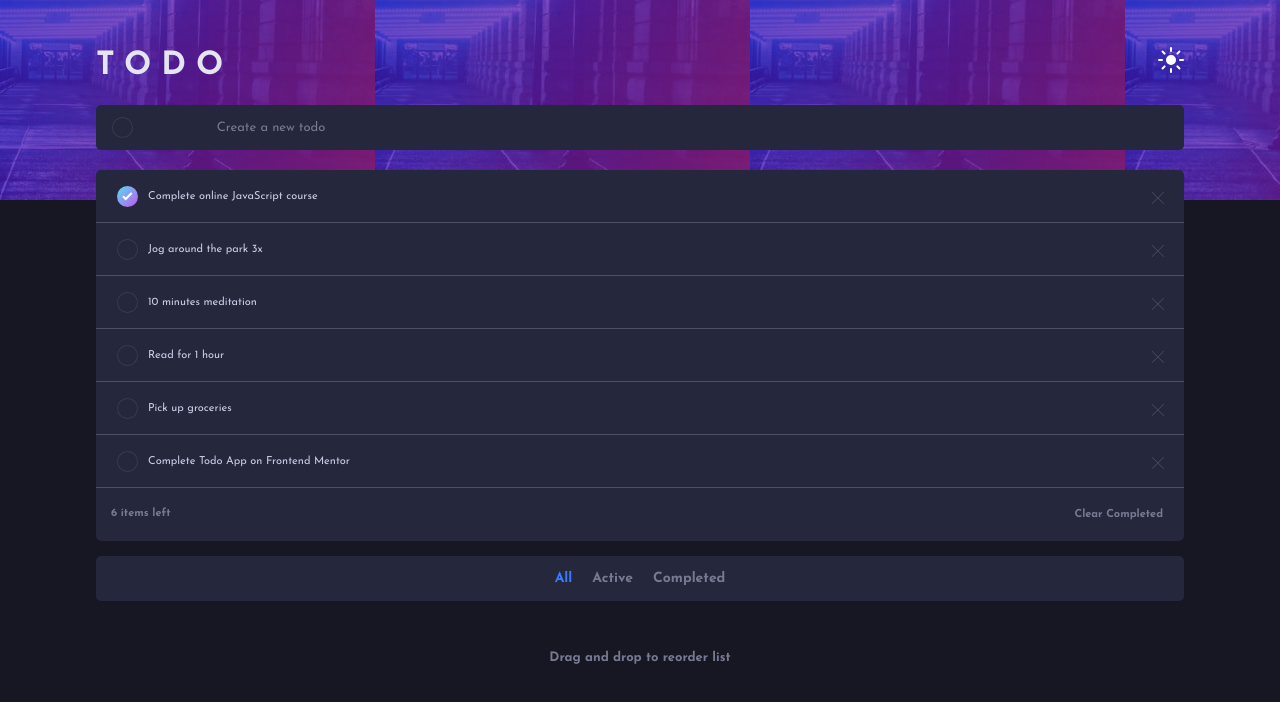
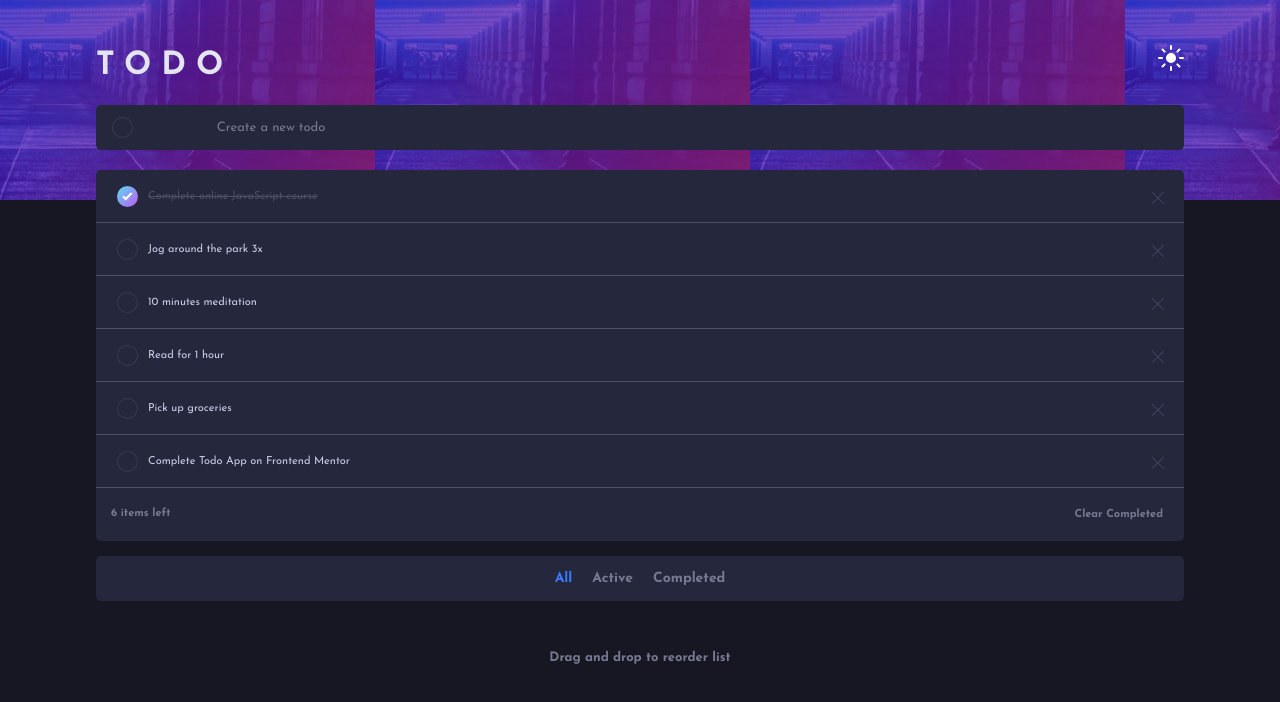
Before and after one commit to BrandonSdvl/Todo, a React (Create React App) app: page / in a window 1280 px wide. Shown: the top 702 px of the page. Built offline with nearby package versions, Linux system fonts and the light colour scheme.

Commit message:
Theme Switcher

```diff
--- a/src/App.jsx
+++ b/src/App.jsx
@@ -37,14 +37,33 @@ const initialData = [
   },
 ]
 
+const themes = {
+  light: {
+    '--main-background': 'hsl(236, 33%, 92%)',
+    '--second-background': 'hsl(0, 0%, 98%)',
+    '--main-font-color': 'hsl(235, 19%, 35%)',
+    '--second-font-color': 'hsl(236, 9%, 61%)',
+    '--third-font-color': 'hsl(233, 11%, 84%)',
+    '--line-color': 'hsl(233, 11%, 84%)',
+  },
+
+  dark: {
+    '--main-background': 'hsl(235, 21%, 11%)',
+    '--second-background': 'hsl(235, 24%, 19%)',
+    '--main-font-color': 'hsl(234, 39%, 85%)',
+    '--second-font-color': '#777a92',
+    '--third-font-color': '#393a4c',
+    '--line-color': '#4d5066',
+  }
+}
+
 function App() {
   const [data, setData] = useState(initialData)
   const [view, setView] = useState('all')
   const [theme, setTheme] = useState('dark')
 
-
   return (
-    <div className="app">
+    <div className="app" style={{ ...themes[theme] }}>
       <Header data={data} setData={setData} theme={theme} setTheme={setTheme} />
       <TodoList data={data} setData={setData} view={view} />
       <Footer setView={setView} view={view} />
--- a/src/App.scss
+++ b/src/App.scss
@@ -0,0 +1,50 @@
+.app {
+    background-color: var(--main-background);
+}
+
+.checkbox {
+    visibility: hidden;
+    width: 22px;
+    height: 22px;
+    display: flex;
+    align-items: center;
+    justify-content: center;
+    position: relative;
+    margin: 0;
+    cursor: pointer;
+
+    &::before {
+        display: block;
+        visibility: visible;
+        content: "";
+        width: 21px;
+        height: 21px;
+        background-color: var(--third-font-color);
+        border-radius: 50%;
+    }
+
+    &::after {
+        display: block;
+        position: absolute;
+        visibility: visible;
+        content: "";
+        width: 19px;
+        height: 19px;
+        border-radius: 50%;
+        background-color: var(--second-background);
+    }
+
+    &:checked {
+
+        &::before,
+        &::after {
+            background: var(--check-background);
+        }
+
+        &::after {
+            background-image: url('./assets/icon-check.svg');
+            background-repeat: no-repeat;
+            background-position: center;
+        }
+    }
+}
--- a/src/components/Footer/Footer.scss
+++ b/src/components/Footer/Footer.scss
@@ -22,9 +22,18 @@
         font-weight: 700;
         outline: none;
 
+        &:hover {
+            color: var(--main-font-color);
+        }
+
         &--active {
             color: var(--bright-blue);
+
+            &:hover {
+                color: var(--bright-blue);
+            }
         }
+
     }
 
     &__message {
--- a/src/components/Header/Header.jsx
+++ b/src/components/Header/Header.jsx
@@ -4,6 +4,15 @@ import { ReactComponent as IconMoon } from '../../assets/icon-moon.svg'
 import { useRef } from 'react'
 
 const Header = ({ data, setData, theme, setTheme }) => {
+
+    const changeTheme = () => {
+        if (theme === 'dark') {
+            setTheme('light')
+        } else if (theme === 'light') {
+            setTheme('dark')
+        }
+    };
+
     const checkboxRef = useRef(null)
 
     const handlekeyDown = (e) => {
@@ -18,11 +27,14 @@ const Header = ({ data, setData, theme, setTheme }) => {
             setData([...data, newItem])
         }
     }
+
     return (
-        <header className="header">
+        <header className={`header ${theme === 'light' ? 'header--light' : 'header--dark'}`}>
             <div className={"header__top"}>
                 <h1 className="header__title">TODO</h1>
-                {theme === 'dark' ? <IconSun className={"header__icon"} /> : <IconMoon className={"header__icon"} />}
+                <span onClick={changeTheme}>
+                    {theme === 'dark' ? <IconSun className={"header__icon"} /> : <IconMoon className={"header__icon"} />}
+                </span>
             </div>
             <div className={"header__input-container"}>
                 <input className={"checkbox"} type="checkbox" ref={checkboxRef} />
--- a/src/components/Header/Header.scss
+++ b/src/components/Header/Header.scss
@@ -1,7 +1,31 @@
 .header {
     width: 85%;
-    z-index: 10;
     color: var(--main-font-color-hover);
+    z-index: 100;
+
+    &::before {
+        display: block;
+        content: '';
+        width: 100vw;
+        height: 200px;
+        top: 0;
+        left: 0;
+        position: absolute;
+        z-index: -10;
+        // background-repeat: no-repeat;
+    }
+
+    &--dark {
+        &::before {
+            background-image: url('../../assets/bg-mobile-dark.jpg');
+        }
+    }
+
+    &--light {
+        &::before {
+            background-image: url('../../assets/bg-mobile-light.jpg');
+        }
+    }
 
     &__title {
         margin-top: 50px;
--- a/src/components/TodoItem/TodoItem.jsx
+++ b/src/components/TodoItem/TodoItem.jsx
@@ -9,7 +9,7 @@ const TodoItem = ({ itemData, deleteItem, updateItem }) => {
     }
 
     return (
-        <div className={"todo-item"}>
+        <div className={`todo-item ${itemData.completed ? 'todo-item--completed' : ''}`}>
             <label className={"todo-item__label"}>
                 <input className={"checkbox"} type="checkbox" checked={itemData.completed} onChange={handleChange} name="completed" />
                 <span className={"todo-item__text"}>{itemData.task}</span>
--- a/src/components/TodoItem/TodoItem.scss
+++ b/src/components/TodoItem/TodoItem.scss
@@ -18,11 +18,12 @@
         align-items: center;
         padding: 10px 0;
         cursor: pointer;
+        color: var(--main-font-color);
     }
 
     &__text {
         margin-left: 10px;
-        color: var(--main-font-color);
+
         width: auto;
         font-weight: 400;
     }
@@ -38,4 +39,11 @@
             transform: scale(0.7);
         }
     }
+
+    &--completed {
+        .todo-item__label {
+            color: var(--line-color);
+            text-decoration: line-through;
+        }
+    }
 }
--- a/src/components/TodoList/TodoList.scss
+++ b/src/components/TodoList/TodoList.scss
@@ -1,7 +1,7 @@
 .todo-list {
     width: 85%;
     margin: 20px 0 15px 0;
-    z-index: 10;
+    z-index: 100;
     background-color: var(--second-background);
     border-radius: 5px;
     font-size: 11px;
--- a/src/index.scss
+++ b/src/index.scss
@@ -2,6 +2,7 @@
 *::before,
 *::after {
     box-sizing: border-box;
+    transition: background-color 0.3s ease-in;
 }
 
 :root {
@@ -15,7 +16,7 @@
     --third-font-color: #393a4c;
 
     // img
-    --img-mobile-dark: url('./assets/bg-mobile-dark.jpg');
+    --img-mobile: url('./assets/bg-mobile-dark.jpg');
 
     // font
     --main-font: 'Josefin Sans', sans-serif;
@@ -32,16 +33,6 @@ body {
     font-family: var(--main-font);
     background-color: var(--main-background);
     overflow-x: hidden;
-
-    &::before {
-        display: block;
-        content: '';
-        width: 100%;
-        background-image: var(--img-mobile-dark);
-        height: 200px;
-        position: absolute;
-        z-index: 1;
-    }
 }
 
 .app {
@@ -50,50 +41,3 @@ body {
     flex-direction: column;
     align-items: center;
 }
-
-.checkbox {
-    visibility: hidden;
-    width: 22px;
-    height: 22px;
-    display: flex;
-    align-items: center;
-    justify-content: center;
-    position: relative;
-    margin: 0;
-    cursor: pointer;
-
-    &::before {
-        display: block;
-        visibility: visible;
-        content: "";
-        width: 21px;
-        height: 21px;
-        background-color: var(--third-font-color);
-        border-radius: 50%;
-    }
-
-    &::after {
-        display: block;
-        position: absolute;
-        visibility: visible;
-        content: "";
-        width: 19px;
-        height: 19px;
-        border-radius: 50%;
-        background-color: var(--second-background);
-    }
-
-    &:checked {
-
-        &::before,
-        &::after {
-            background: var(--check-background);
-        }
-
-        &::after {
-            background-image: url('./assets/icon-check.svg');
-            background-repeat: no-repeat;
-            background-position: center;
-        }
-    }
-}
```
